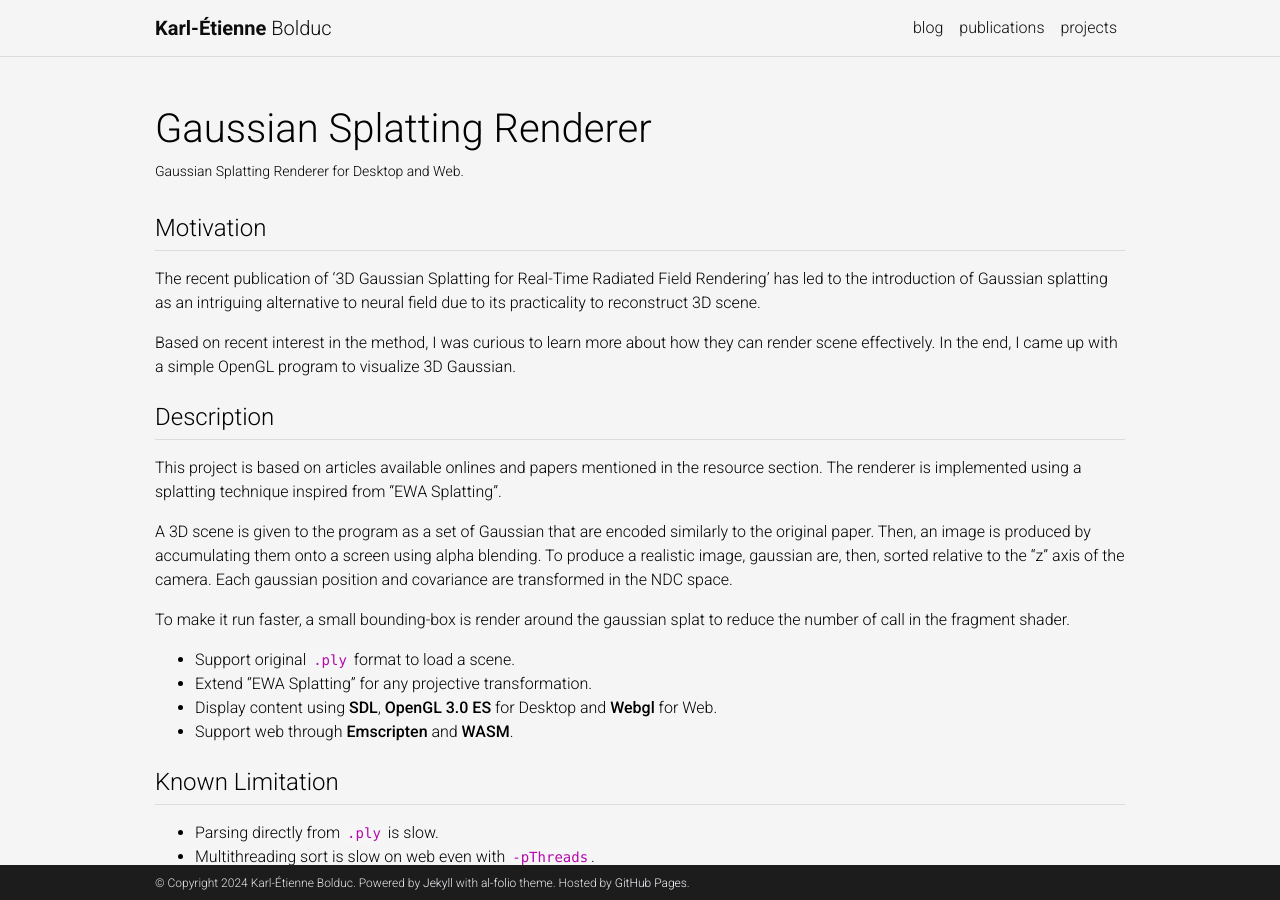
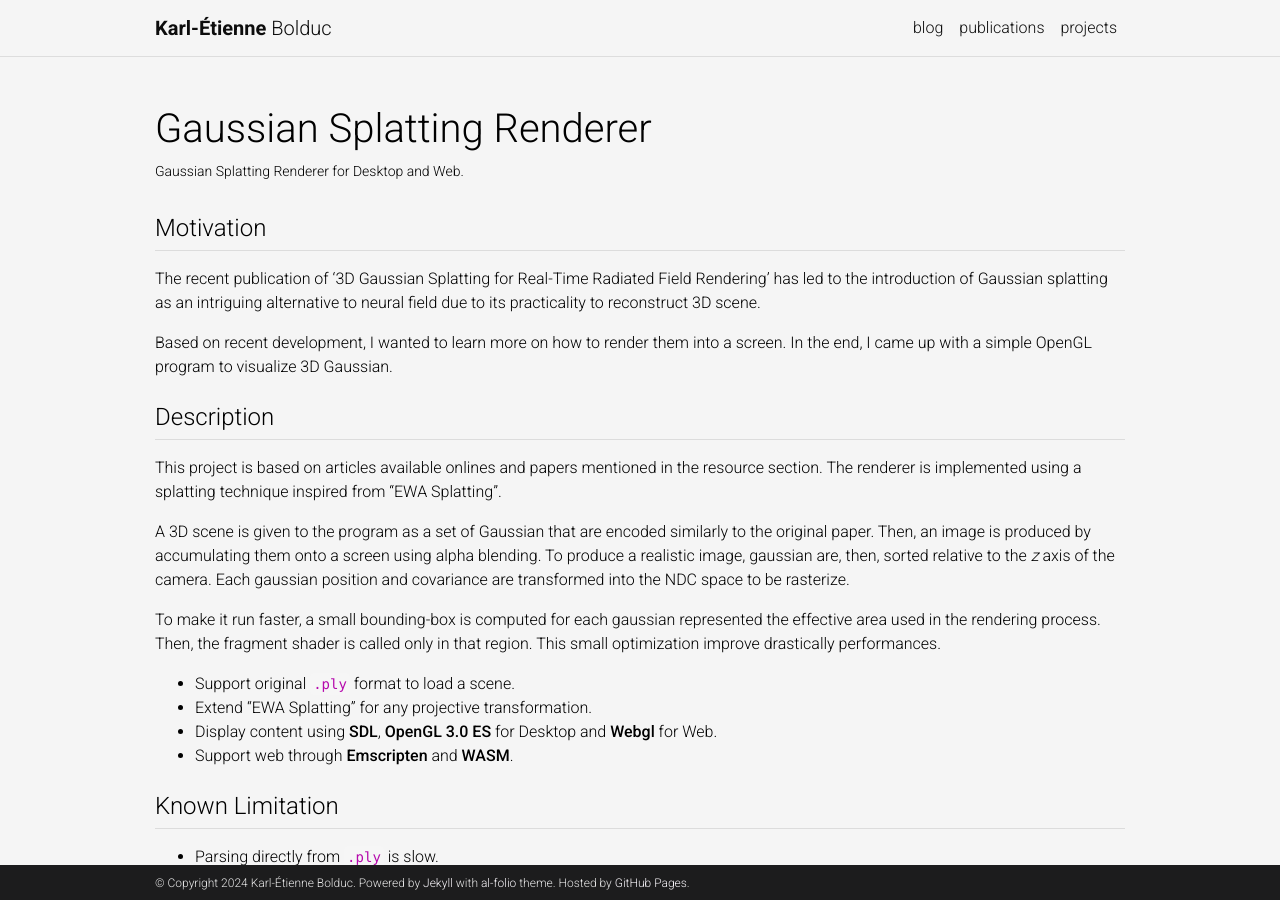
Before and after one commit to bolducke/bolducke.github.io, a Jekyll site: the page built from _projects/wasm_splatrenderer.md, in a window 1280 px wide and 900 px high. Built offline with Jekyll 4.4.1, drawn with Linux system fonts in a browser that asks for light colours; comment, search, counter and statistics services are not loaded; a style sheet for code colours, icons or effects is not loaded.

Commit message:
Improve writing content

```diff
--- a/_projects/wasm_splatrenderer.md
+++ b/_projects/wasm_splatrenderer.md
@@ -12,15 +12,15 @@ category: hobby
 
 The recent publication of '3D Gaussian Splatting for Real-Time Radiated Field Rendering' has led to the introduction of Gaussian splatting as an intriguing alternative to neural field due to its practicality to reconstruct 3D scene.
 
-Based on recent interest in the method, I was curious to learn more about how they can render scene effectively. In the end, I came up with a simple OpenGL program to visualize 3D Gaussian.
+Based on recent development, I wanted to learn more on how to render them into a screen. In the end, I came up with a simple OpenGL program to visualize 3D Gaussian.
 
 ## Description
 
 This project is based on articles available onlines and papers mentioned in the resource section. The renderer is implemented using a splatting technique inspired from "EWA Splatting".
 
-A 3D scene is given to the program as a set of Gaussian that are encoded similarly to the original paper. Then, an image is produced by accumulating them onto a screen using alpha blending. To produce a realistic image, gaussian are, then, sorted relative to the "z" axis of the camera. Each gaussian position and covariance are transformed in the NDC space.
+A 3D scene is given to the program as a set of Gaussian that are encoded similarly to the original paper. Then, an image is produced by accumulating them onto a screen using alpha blending. To produce a realistic image, gaussian are, then, sorted relative to the _z_ axis of the camera. Each gaussian position and covariance are transformed into the NDC space to be rasterize.
 
-To make it run faster, a small bounding-box is render around the gaussian splat to reduce the number of call in the fragment shader.
+To make it run faster, a small bounding-box is computed for each gaussian represented the effective area used in the rendering process. Then, the fragment shader is called only in that region. This small optimization improve drastically performances.
 
 * Support original `.ply` format to load a scene.
 * Extend "EWA Splatting" for any projective transformation.
```
